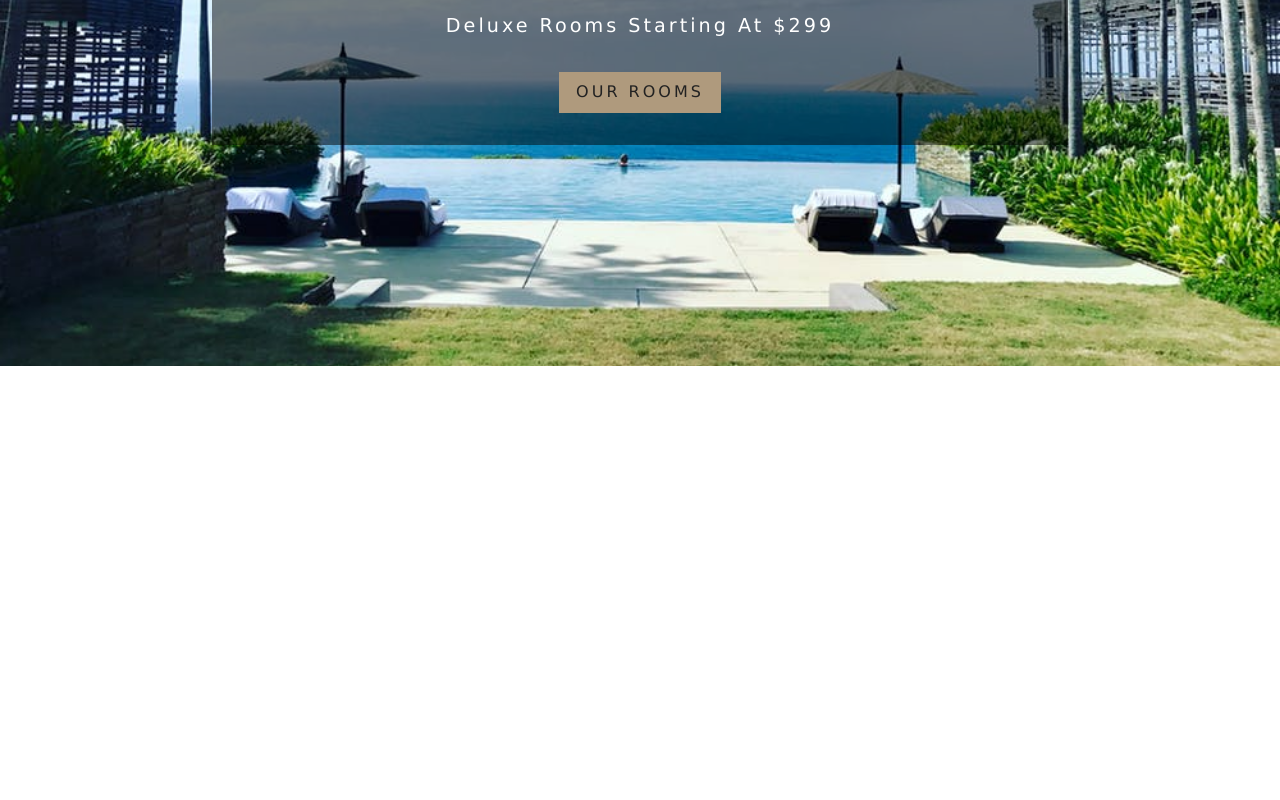
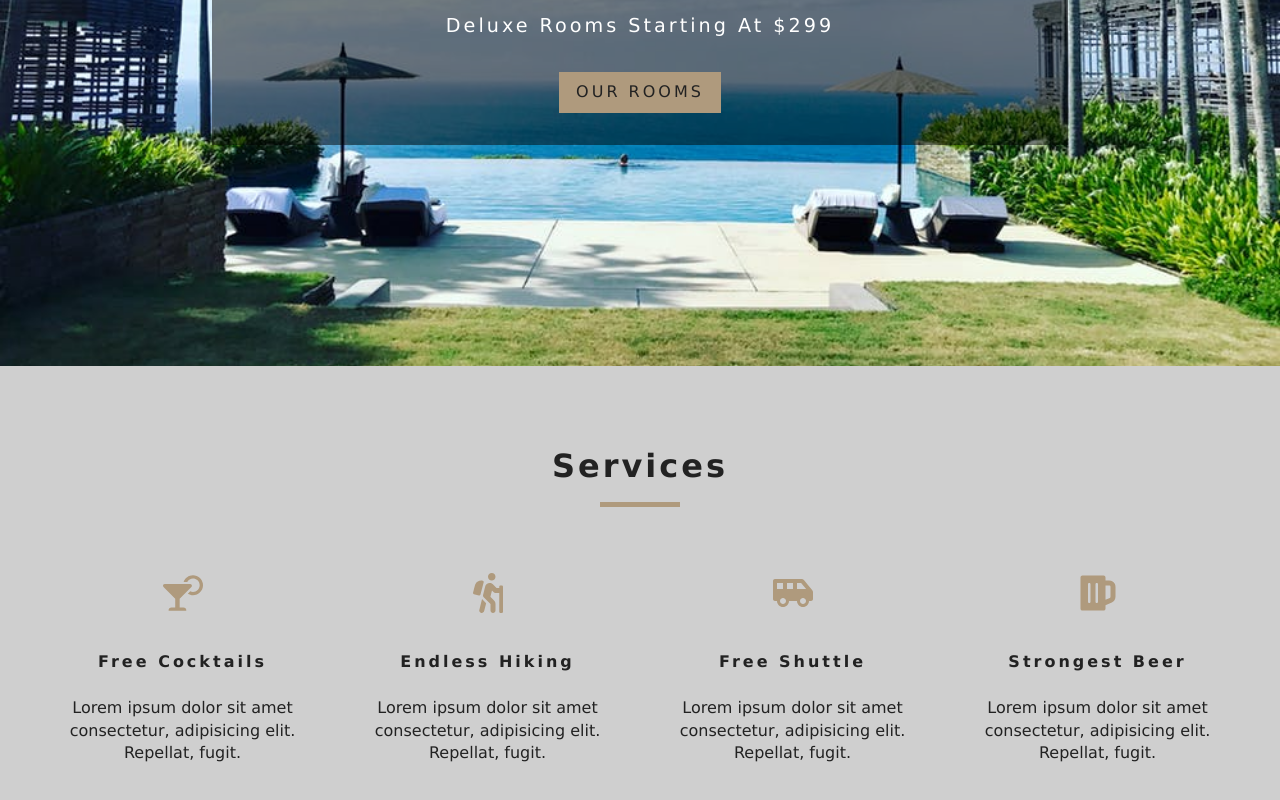
Before and after one commit to ads-andredesantana/Beach-Resort, a React (Create React App) app: page / in a window 1280 px wide. Shown: the part 434-1234 px from the top of the page. Before the commit the page ends 800 px from the top, so only its background shows below. Built offline with nearby package versions, Linux system fonts and the light colour scheme.

Commit message:
Creating a Context to be used with the Rooms

```diff
--- a/src/App.css
+++ b/src/App.css
@@ -252,6 +252,7 @@
 }
 .services h6 {
   letter-spacing: var(--mainSpacing);
+  text-transform: capitalize;
 }
 .services p {
   width: 80%;
--- a/src/components/Services.js
+++ b/src/components/Services.js
@@ -1,13 +1,47 @@
 import React, { Component } from 'react'
+import { FaCocktail, FaHiking, FaShuttleVan, FaBeer } from 'react-icons/fa'
 import Title from './Title'
 
 
 export default class Services extends Component {
-    render() {
-        return (
-            <div>
-                hello services
-            </div>
-        )
-    }
+	state = {
+		services: [
+			{
+				icon: <FaCocktail />,
+				title: "Free cocktails",
+				info: 'Lorem ipsum dolor sit amet consectetur, adipisicing elit. Repellat, fugit.'
+			},
+			{
+				icon: <FaHiking />,
+				title: "Endless Hiking",
+				info: 'Lorem ipsum dolor sit amet consectetur, adipisicing elit. Repellat, fugit.'
+			},
+			{
+				icon: <FaShuttleVan />,
+				title: "Free Shuttle",
+				info: 'Lorem ipsum dolor sit amet consectetur, adipisicing elit. Repellat, fugit.'
+			},
+			{
+				icon: <FaBeer />,
+				title: "Strongest Beer",
+				info: 'Lorem ipsum dolor sit amet consectetur, adipisicing elit. Repellat, fugit.'
+			}
+		]
+	}
+	render() {
+		return (
+			<section className="services">
+				<Title title="services" />
+				<div className="services-center">
+					{this.state.services.map((item, index) => {
+						return <article key={index} className="service">
+							<span>{item.icon}</span>
+							<h6>{item.title}</h6>
+							<p>{item.info}</p>
+						</article>
+					})}
+				</div>
+			</section>
+		)
+	}
 }
--- a/src/components/Title.js
+++ b/src/components/Title.js
@@ -1,8 +1,10 @@
 import React from 'react'
 
-export default function Title() {
+export default function Title({ title }) {
     return (
-        <div>
+        <div className="section-title">
+            <h4>{title}</h4>
+            <div />
 
         </div>
     )
--- a/src/pages/Home.js
+++ b/src/pages/Home.js
@@ -2,9 +2,12 @@
 import Hero from '../components/Hero'
 import Banner from '../components/Banner'
 import { Link } from 'react-router-dom'
+import Services from '../components/Services'
+
 
 export default function Home() {
     return (
+        <>
             <Hero>
                 <Banner title="luxurious rooms" subtitle="deluxe rooms starting at $299">
                     <Link to='/rooms' className="btn-primary">
@@ -13,5 +16,7 @@
 
                 </Banner>
             </Hero>
+            <Services />
+        </>
     )
 }
```
Also changed, not shown: src/context.js (added, +21 -0 lines), 1 other file (tests, documents, lock files or other folders). Lines whose indentation alone changed are shown as unchanged.
